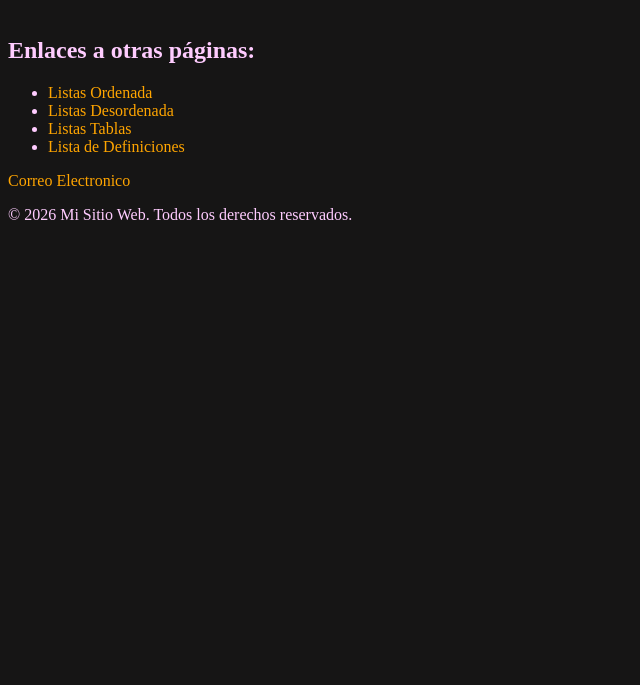
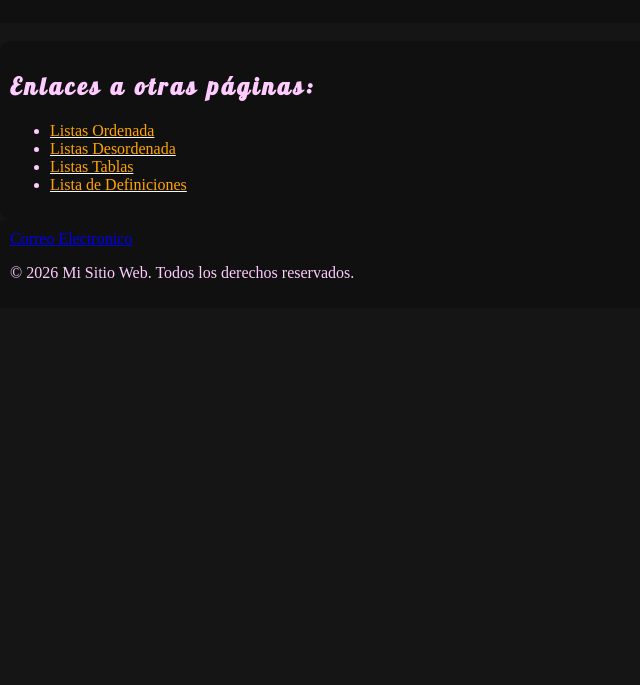
Before and after one commit to alanfscalderonbdam/LM-Tarea2-AlanFS, a plain HTML site: page index.html in a window 1280 px wide. Shown: the part 115-800 px from the top of the page, without its empty margins (0-640 px from the left). Drawn offline with Linux system fonts and the light colour scheme.

Commit message:
Fix stylesheet link, add fonts

```diff
--- a/web/style.css
+++ b/web/style.css
@@ -1,27 +1,93 @@
-body{
-    background-color :#fcf ;
+/* Importo una fuente personalizada que está dentro de la carpeta */
+@font-face {
+    /* el n */
+    font-family: 'Lobster';
+    /* le digo la direccion donde está */
+    src: url(Lobster.otf) format('opentype');
+    /* digo si la fuente es ancha o fina (bold) */
+    font-weight: normal;
+    /* cambiar el estilo (italic) */
+    font-style: normal;
 }
 
 
-a:link {
-	color: orange ;
-    text-decoration: whitesmoke;
+
+body{
+    /* color de fondo */
+    background-color :#fcf ;
+    /* tamaño dentro de la separacion de elementos que tiene dentro */
+    padding: 0px;
+    /* margen de lo que está fuera de él */
+    margin: 0px;
+    /* centralizar elementos */
+    align-items: center;
+    /* centralizarse él mismo */
+    align-self: center;
+}
+/* cabecera dentro del body */
+header{
+    padding: 10px;
+    background-color: #00000040;
+
+}
+
+footer{
+
+    padding: 10px;
+    background-color: #00000040;
+
+}
 
 
+/* titulos */
+h1, h2 {
+    /* invoco la fuente ya creada anteriormente */
+    font-family: 'Lobster' ;
+    letter-spacing: 0.2rem ;
+
 }
-a:visited {
+
+h3, h4, h5, h6 {
+    /* le cambio el estilo a las demás fuentes(titulos) */
+    font-family: Georgia, 'Times New Roman', Times, serif;
+    font-style: italic;
+
+}
+
+main{
+    padding: 10px;
+    /* cambia el radio del borde */
+    border-radius: 10px;
+    /* genero una capa oscura transparente en frente del background anterior solo oscurenciendolo  */
+    background-color: #00000040  ;
+}
+
+/* dentro del id #card-navegacion, cambiar el enlace */
+#card-navegacion a:link {
+	/* color dentro de los enlaces */
+    color: orange ;
+    /* cambio la linea de los enlaces */
+    text-decoration: underline whitesmoke;
+
+}
+/* color al que cambia cuando es clickeado */
+#card-navegacion a:visited {
 	color: orangered;
 
 }
-
-a:hover{
+/* enlace mientras el mouse está por encima */
+#card-navegacion a:hover{
+    /* color al que cambia */
     color: #ff5959;
+    /* hago que la genere una sombra creando efecto luminoso */
     text-shadow: 0px -3px 5px  yellow;
+    /* hago que el cambio del estilo sea en x tiewmpo */
     transition: all 0.2s;
 
 }
 
 div.card-navegacion{
-max-width: 0.5rem;
+    /* le digo el tamaño max de la carta */
+    max-width: 70%;
 
 }
```
Also changed, not shown: web/definiciones.html (+2 -0 lines), web/desordenadas.html (+1 -0 lines), web/ordenadas.html (+1 -0 lines), web/plantilla.html (+1 -0 lines), web/tablas.html (+1 -0 lines), web/Lobster.otf (added).
